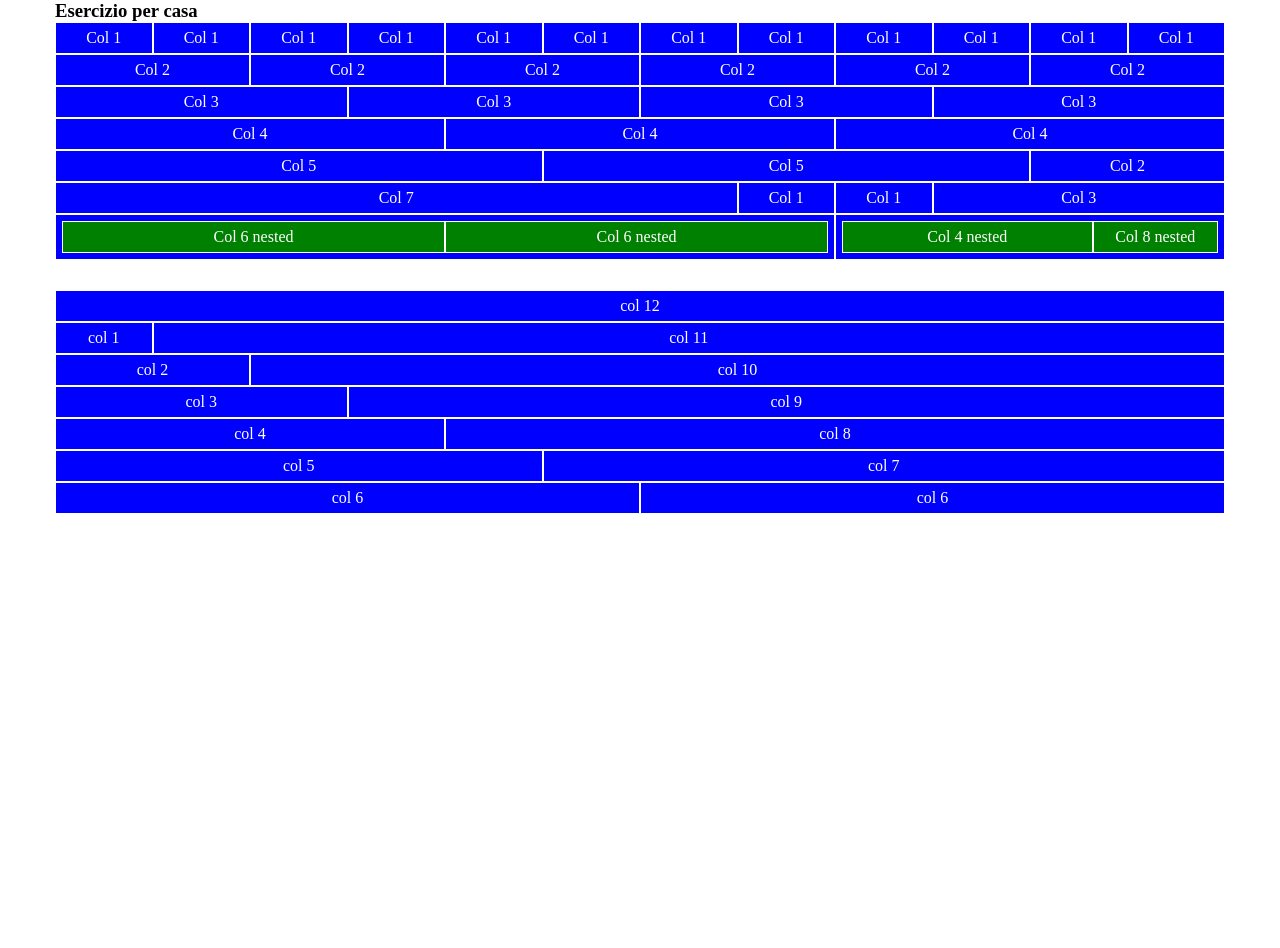
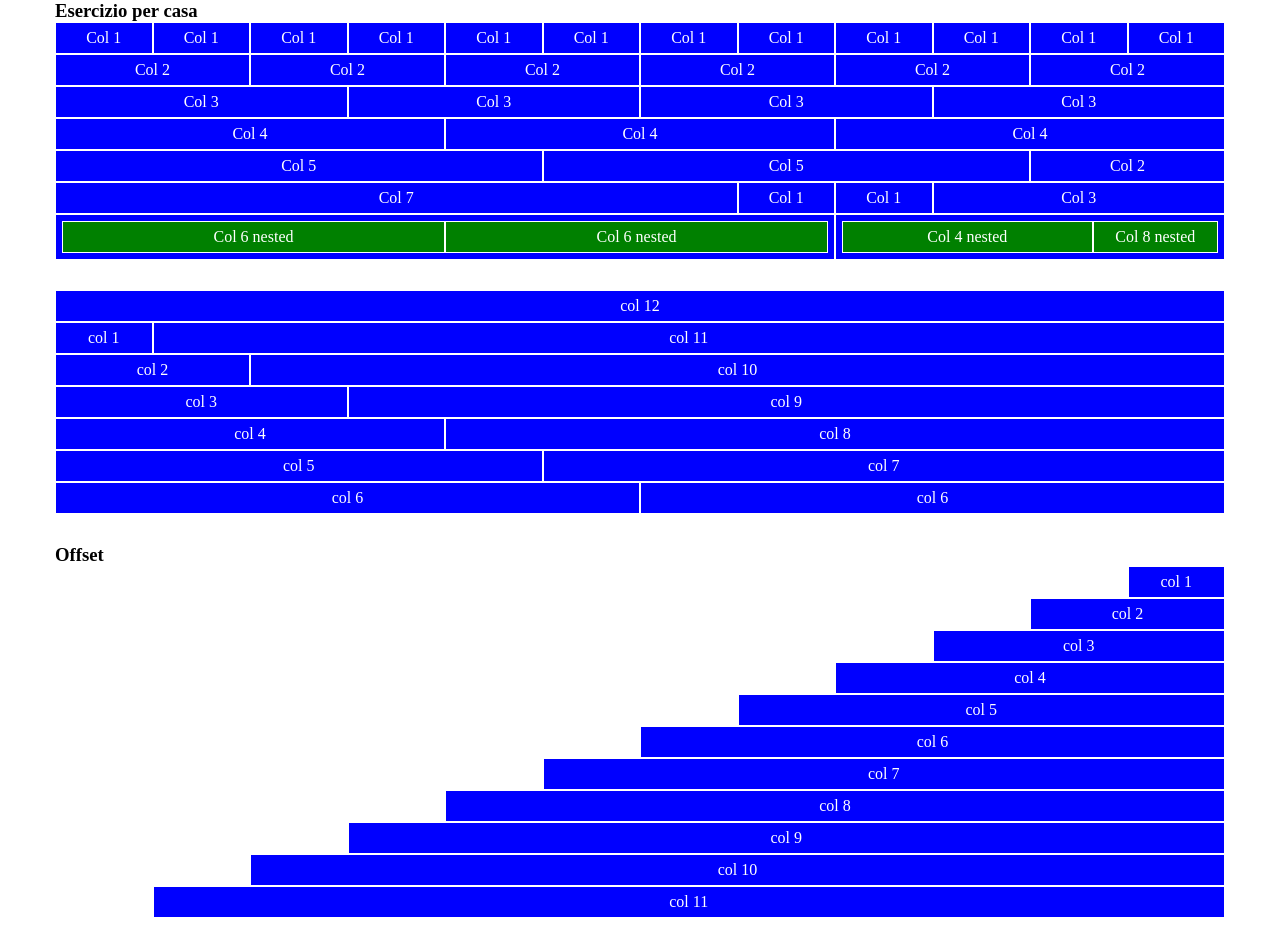
Before and after one commit to MattiaAngelini/html-css-12bool, a plain HTML site: page index.html in a window 1280 px wide. Before the commit the page ends 800 px from the top, so only its background shows below. Drawn offline with Linux system fonts and the light colour scheme.

Commit message:
Add: offset, finish project

```diff
--- a/12bool.css
+++ b/12bool.css
@@ -25,16 +25,6 @@
 
 [class*="col-"] {
     flex: 0 0 auto;
-}
-
-/*----------------
-    COLUMNS per XS > 0px/*----------------
-    RESET
------------------*/
-* {
-    box-sizing: border-box;
-    margin: 0;
-    padding: 0;
 }
 
 /*----------------
--- a/index.html
+++ b/index.html
@@ -250,8 +250,70 @@
 
     </section>
 
+      <!--OFFSET-->
+      <div class="container">
+        <h3>Offset</h3>
+        <div class="row">
 
+            <div class="col-1 col-offset-11">
+                <div class="box">
+                    col 1
+                </div>
+            </div>
 
+            <div class="col-2 col-offset-10">
+                <div class="box">
+                    col 2
+                </div>
+            </div>
+            <div class="col-3 col-offset-9">
+                <div class="box">
+                    col 3
+                </div>
+            </div>
+            <div class="col-4 col-offset-8">
+                <div class="box">
+                    col 4
+                </div>
+            </div>
+            <div class="col-5 col-offset-7">
+                <div class="box">
+                    col 5
+                </div>
+            </div>
+            <div class="col-6 col-offset-6">
+                <div class="box">
+                    col 6
+                </div>
+            </div>
+            <div class="col-7 col-offset-5">
+                <div class="box">
+                    col 7
+                </div>
+            </div>
+            <div class="col-8 col-offset-4">
+                <div class="box">
+                    col 8
+                </div>
+            </div>
+            <div class="col-9 col-offset-3">
+                <div class="box">
+                    col 9
+                </div>
+            </div>
+            <div class="col-10 col-offset-2">
+                <div class="box">
+                    col 10
+                </div>
+            </div>
+            <div class="col-11 col-offset-1">
+                <div class="box">
+                    col 11
+                </div>
+            </div>
+
+        </div>
+    </div>
 
 </body>
 </html>
```
